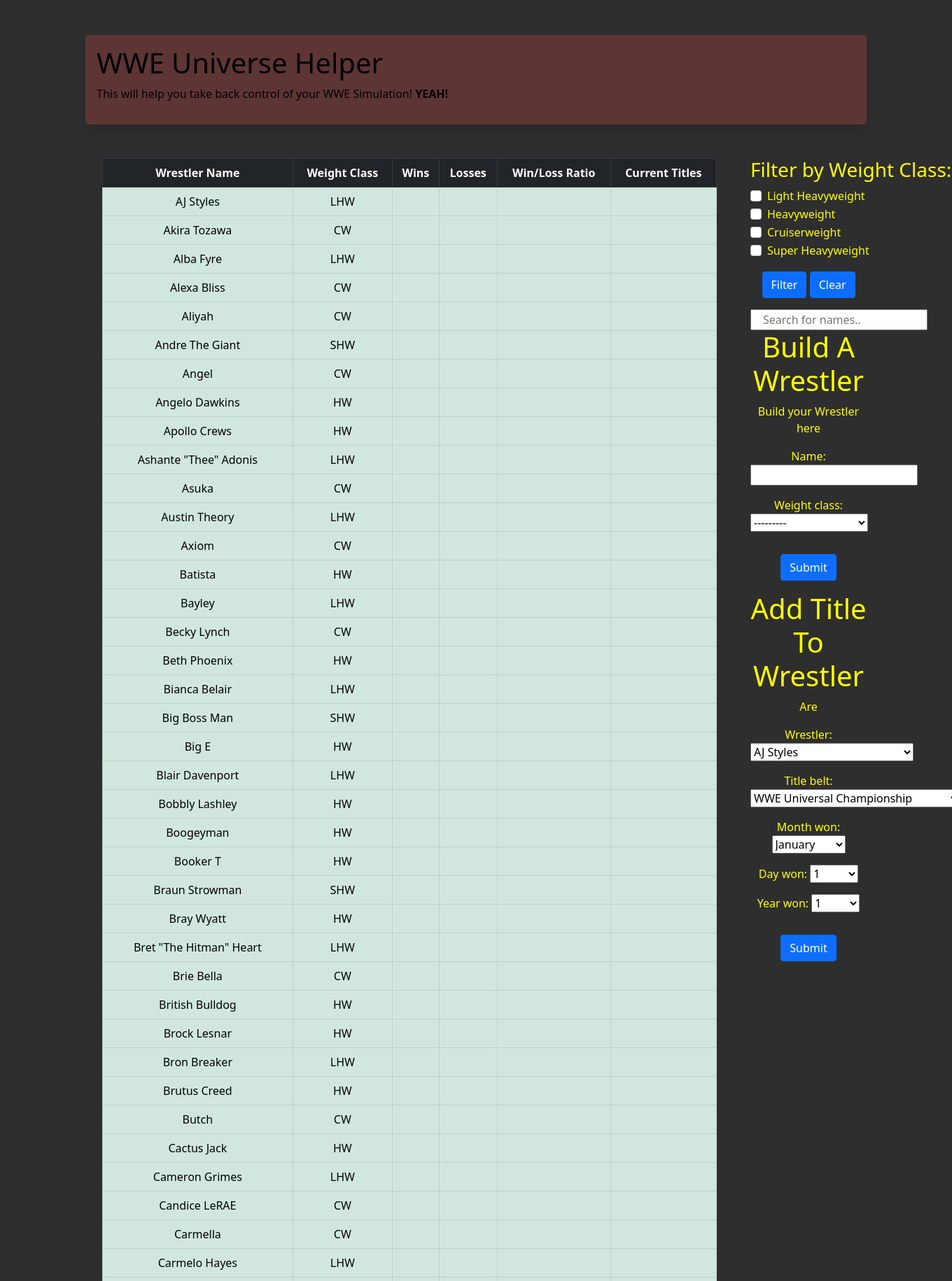
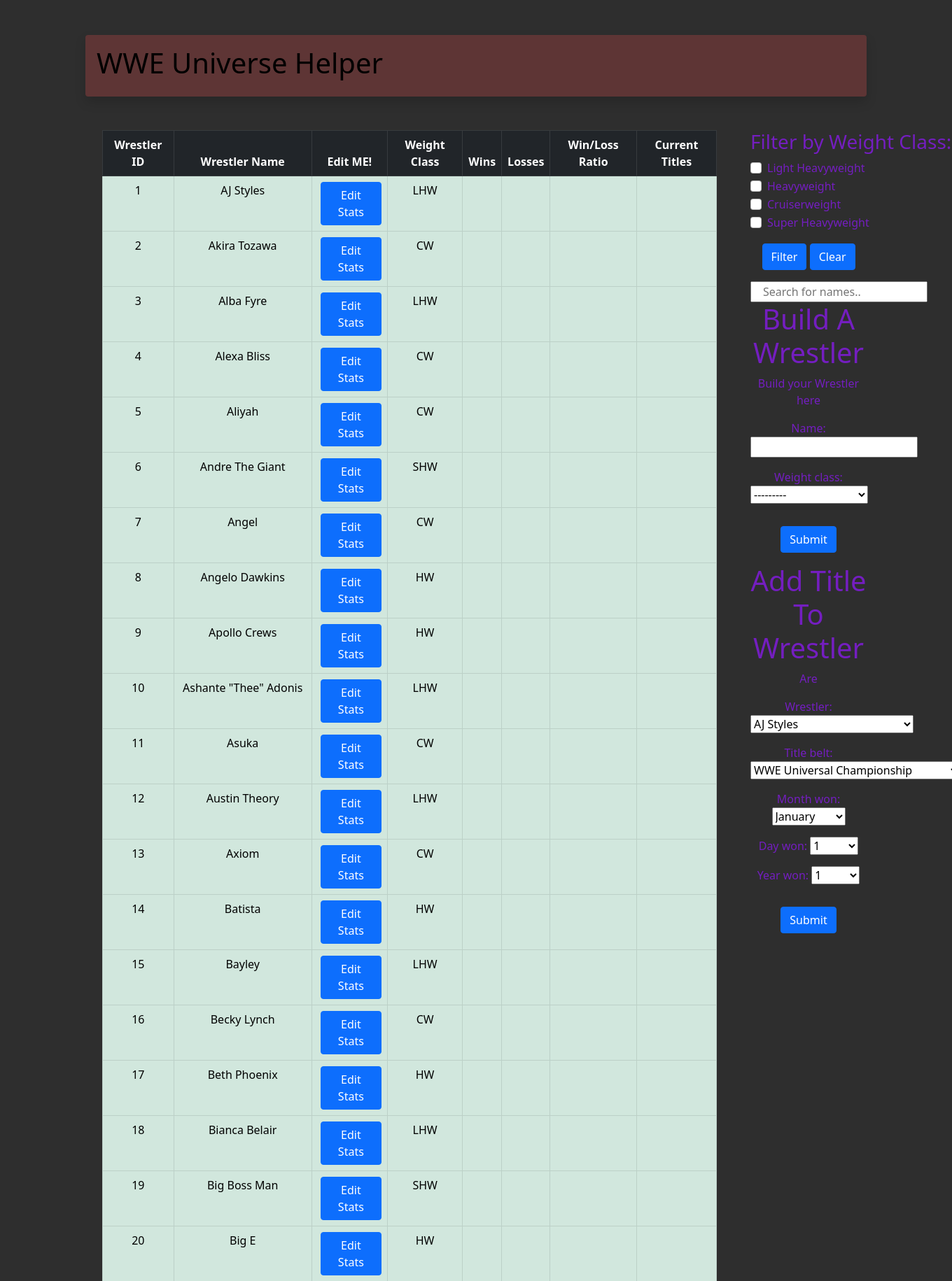
Before and after one commit to KiefBC/WWE-Universe-Helper, a Django app: page /wrestlers/ in a window 1360 px wide; the page is wider, and only the part inside the window is pictured. Shown: the part 56-1887 px from the top of that part at 70% size. Run offline with Django 4.2, Linux system fonts and the light colour scheme; data comes from the database, SQL or seed files in the repository; data that the repository does not hold is empty.

Commit message:
- update stats works 50%

```diff
--- a/WWEUniverseWebApp/forms.py
+++ b/WWEUniverseWebApp/forms.py
@@ -93,3 +93,22 @@ class AddAShow(forms.ModelForm):
         'show_name': forms.TextInput(attrs={'class': 'form-control', 'placeholder': 'Show Name'}),
         'show_date': forms.Select(attrs={'class': 'form-control'})
     }
+
+
+class UpdateStats(forms.ModelForm):
+    """
+    This is our form for updating a Wrestler's Stats.
+    """
+    wrestler = forms.ModelChoiceField(
+        queryset=Wrestlers.objects.all(),
+        widget=forms.TextInput(attrs={'class': 'form-control', 'readonly': 'readonly'}),
+    )
+
+    class Meta:
+        model = WrestlerStats
+        fields = ['wins', 'losses', 'wrestler']
+
+    widgets = {
+        'wins': forms.NumberInput(attrs={'class': 'form-control'}),
+        'losses': forms.NumberInput(attrs={'class': 'form-control'}),
+    }
--- a/WWEUniverseWebApp/models.py
+++ b/WWEUniverseWebApp/models.py
@@ -93,6 +93,7 @@ class WrestlerStats(models.Model):
     ratio = models.FloatField(default=0.0)
 
 
+
 class TitleHolders(models.Model):
     """
     This will be our model for representing the History of Title Holders.
--- a/WWEUniverseWebApp/static/css/style.css
+++ b/WWEUniverseWebApp/static/css/style.css
@@ -1,6 +1,6 @@
 body {
     background-color: #2e2e2e;
-    color: yellow;
+    color: #741ec0;
 }
 
 .navbar {
--- a/WWEUniverseWebApp/templates/template.html
+++ b/WWEUniverseWebApp/templates/template.html
@@ -49,9 +49,8 @@
 {% endblock %}
 <!-- End Block -->
 
-
+<script src="https://ajax.googleapis.com/ajax/libs/jquery/3.6.0/jquery.min.js"></script>
 <script src="https://cdn.jsdelivr.net/npm/bootstrap@5.0.2/dist/js/bootstrap.bundle.min.js"></script>
-<script src="https://ajax.googleapis.com/ajax/libs/jquery/3.6.0/jquery.min.js"></script>
 <script src="{% static 'js/script.js' %}" type="text/javascript"></script>
 </body>
 </html>
--- a/WWEUniverseWebApp/templates/wrestler_index.html
+++ b/WWEUniverseWebApp/templates/wrestler_index.html
@@ -4,7 +4,41 @@
     This Is Our List
 {% endblock %}
 
+{% block jumbotron %}
+    {% for message in messages %}
+        <div class="alert alert-info">{{ message }}</div>
+    {% endfor %}
+{% endblock %}
+
 {% block content %}
+
+    <div class="modal fade" id="updateStatsModal" tabindex="-1" aria-labelledby="updateStatsModalLabel"
+         aria-hidden="true">
+        <div class="modal-dialog">
+            <div class="modal-content">
+                <div class="modal-header">
+                    <h5 class="modal-title" id="updateStatsModalLabel">Update Stats</h5>
+                    <button type="button" class="btn-close" data-bs-dismiss="modal" aria-label="Close"></button>
+                </div>
+                <div class="modal-body">
+                    <!-- This is where our form will go -->
+                    <form method="post" action="{% url 'update_stats' %}">
+                        {% csrf_token %}
+                        <!-- The fields of the form will be added here by JavaScript -->
+                        {{ update_stats_form.as_p }}
+                        <!-- Display the Wrestler ID -->
+                        <div class="modal-footer">
+                            <button type="button" class="btn btn-secondary" data-bs-dismiss="modal">Close</button>
+                            <button type="submit" class="btn btn-primary" name="save_stats">Save changes</button>
+                        </div>
+                    </form>
+                </div>
+            </div>
+        </div>
+    </div>
+
+
+
 
 
 
@@ -18,7 +52,9 @@
                            id="wrestlerIndexTable">
                         <thead class="table-dark">
                         <tr>
+                            <th scope="col">Wrestler ID</th>
                             <th scope="col">Wrestler Name</th>
+                            <th scope="col"> Edit ME!</th>
                             <th scope="col">Weight Class</th>
                             <th scope="col">Wins</th>
                             <th scope="col">Losses</th>
@@ -29,7 +65,16 @@
                         <tbody class="table-group-divider">
                         {% for wrestler in wrestlers %}
                             <tr data-weight-class="{{ wrestler.weight_class }}">
+                                <td>{{ wrestler.id }}</td>
                                 <td>{{ wrestler.name }}</td>
+                                <td>
+                                    <button data-wrestler-id="{{ wrestler.id }}" data-bs-name="{{ wrestler.name }}"
+                                            type="button"
+                                            class="btn btn-primary ms-1" data-bs-toggle="modal"
+                                            data-bs-target="#updateStatsModal" id="update-button">Edit Stats
+                                    </button>
+                                </td>
+
                                 <td>{{ wrestler.weight_class }}</td>
                                 <td>{{ wrestler.stats.wins }}</td>
                                 <td>{{ wrestler.stats.losses }}</td>
@@ -93,9 +138,6 @@
                         <button type="submit" id="add_wrestler_form" name="add_wrestler_form"
                                 class="btn btn-primary mt-3 mb-3">Submit
                         </button>
-                        {% for message in messages %}
-                            <div class="alert alert-info">{{ message }}</div>
-                        {% endfor %}
                     </form>
                 </div>
 
@@ -109,9 +151,6 @@
                         <button type="submit" id="add_title_form" name="add_title_form"
                                 class="btn btn-primary mt-3 mb-3">Submit
                         </button>
-                        {% for message in messages %}
-                            <div class="alert alert-info">{{ message }}</div>
-                        {% endfor %}
                     </form>
                 </div>
             </div>
@@ -119,7 +158,6 @@
     </div>
 
     <script>
-
         // Function to clear all filters
         function clearFilters() {
             // Clear the search input
@@ -131,7 +169,6 @@
             // Run the filter function to update the table
             applyFilters();
         }
-
 
         // Function to apply both filters
         // NOTE: having table on-top prevents filter from working
@@ -235,7 +272,6 @@
             }
         }
 
-
         // Add the onclick attribute to the th elements
         function addOnClickToTH() {
             const table = document.getElementById('wrestlerIndexTable');
@@ -250,6 +286,21 @@
             });
         }
 
+        // Pass Wrestler ID to Modal
+        const modal = document.getElementById('updateStatsModal');
+        if (modal) {
+            modal.addEventListener('show.bs.modal', function (event) {
+                const button = event.relatedTarget;
+                const wrestlerId = button.getAttribute('data-wrestler-id');
+                const wrestlerName = button.getAttribute('data-bs-name');
+                const modalTitle = modal.querySelector('.modal-title');
+                const modalBodyInput = modal.querySelector('.modal-body input[name="wrestler"]');
+
+                modalTitle.textContent = `Update Stats for + ${wrestlerName}`;
+                modalBodyInput.value = wrestlerId;
+            });
+        }
+
         addOnClickToTH();
     </script>
 
--- a/WWEUniverseWebApp/urls.py
+++ b/WWEUniverseWebApp/urls.py
@@ -1,7 +1,7 @@
 from django.shortcuts import redirect
 from django.urls import path
 
-from .views import ComingSoon, IndexWrestlers, IndexShows
+from .views import ComingSoon, IndexWrestlers, IndexShows, UpdateInformation
 
 urlpatterns = [
     path('', ComingSoon.as_view(), name='coming_soon'),
@@ -17,4 +17,7 @@ urlpatterns = [
     path('wrestlers/', IndexWrestlers.as_view(), name='list_wrestlers'),
     # for listing off all of our shows
     path('shows/', IndexShows.as_view(), name='list_shows'),
+    # updating our wrestlers
+    # path('update_stats/', lambda request: redirect('list_wrestlers'), name='update_stats'),
+    path('update_stats/', UpdateInformation.as_view(), name='update_stats'),
 ]
--- a/WWEUniverseWebApp/views.py
+++ b/WWEUniverseWebApp/views.py
@@ -1,11 +1,12 @@
 from django.contrib import messages
 from django.core.management import call_command
 from django.db.models import Prefetch
-from django.shortcuts import render, redirect
+from django.http import HttpResponse
+from django.shortcuts import render, redirect, get_object_or_404
 from django.views import View
 
-from .forms import AddWrestlerForm, AddTitleBelt, AddAShow, AddTitleBeltWrestler
-from .models import WEIGHT_CLASSES, DAYS_OF_WEEK, Shows, TitleBelts, Wrestlers, TitleHolders
+from .forms import AddWrestlerForm, AddTitleBelt, AddAShow, AddTitleBeltWrestler, UpdateStats
+from .models import WEIGHT_CLASSES, DAYS_OF_WEEK, Shows, TitleBelts, Wrestlers, TitleHolders, WrestlerStats
 
 
 class ComingSoon(View):
@@ -136,6 +137,7 @@ class IndexWrestlers(View):
             'weight_classes': WEIGHT_CLASSES,
             'show_choices': self.show_choices,
             'add_title_to_form': AddTitleBeltWrestler(),
+            'update_stats_form': UpdateStats(),
         }
 
         return render(request, self.template_name, context)
@@ -173,6 +175,30 @@ class IndexWrestlers(View):
                 # Alert the user
                 messages.success(request,
                                  f'{title_name} has been added to {wrestler_name}. History has been made.')
+                # Redirect to the coming_soon page
+                return redirect('list_wrestlers')
+            else:
+                # Alert the user
+                messages.error(request, f'Error: {form.errors}')
+                # Redirect to the coming_soon page
+                return redirect('list_wrestlers')
+
+        elif 'save_stats' in request.POST:
+            # Grab our Form
+            form = UpdateStats(request.POST)
+            if form.is_valid():
+                # Select Form Data and Grab the Wrestler and Title Belt
+                wrestler_id = request.POST.get('wrestler-id')
+                selected_wrestler = WrestlerStats.objects.get(wrestler=wrestler_name)
+
+                # Update the Wrestler's Stats
+                selected_wrestler.stats.wins = form.cleaned_data['wins']
+                selected_wrestler.stats.losses = form.cleaned_data['losses']
+                selected_wrestler.stats.save()
+
+                # Alert the user
+                messages.success(request,
+                                 f'{wrestler_name} has been updated.')
                 # Redirect to the coming_soon page
                 return redirect('list_wrestlers')
             else:
@@ -234,3 +260,26 @@ class IndexShows(View):
         else:
             messages.error(request, 'Error: Invalid Form')
             return redirect('list_shows')
+
+
+class UpdateInformation(View):
+    """
+    We will Update stuff.
+    """
+    def post(self, request):
+
+        form = UpdateStats(request.POST)
+        print(request.POST)
+        if form.is_valid():
+            wrestler_name = form.cleaned_data['wrestler']
+            wins = form.cleaned_data['wins']
+            losses = form.cleaned_data['losses']
+            selected_wrestler, _ = WrestlerStats.objects.get_or_create(wrestler=wrestler_name)
+            selected_wrestler.wins += wins
+            selected_wrestler.losses += losses
+            selected_wrestler.save()
+            messages.success(request, f'{selected_wrestler.wrestler.name} has been updated.')
+            return redirect('list_wrestlers')
+        else:
+            messages.success(request, f'Error: {form.errors}')
+            return redirect('coming_soon')
```
Also changed, not shown: WWEUniverseWebApp/management/commands/reset_db.py (+7 -15 lines), WWEUniverseWebApp/static/js/wrestlerindex.js (+14 -91 lines), WWEUniverseWebApp/helpers.py (line endings or trailing spaces).
